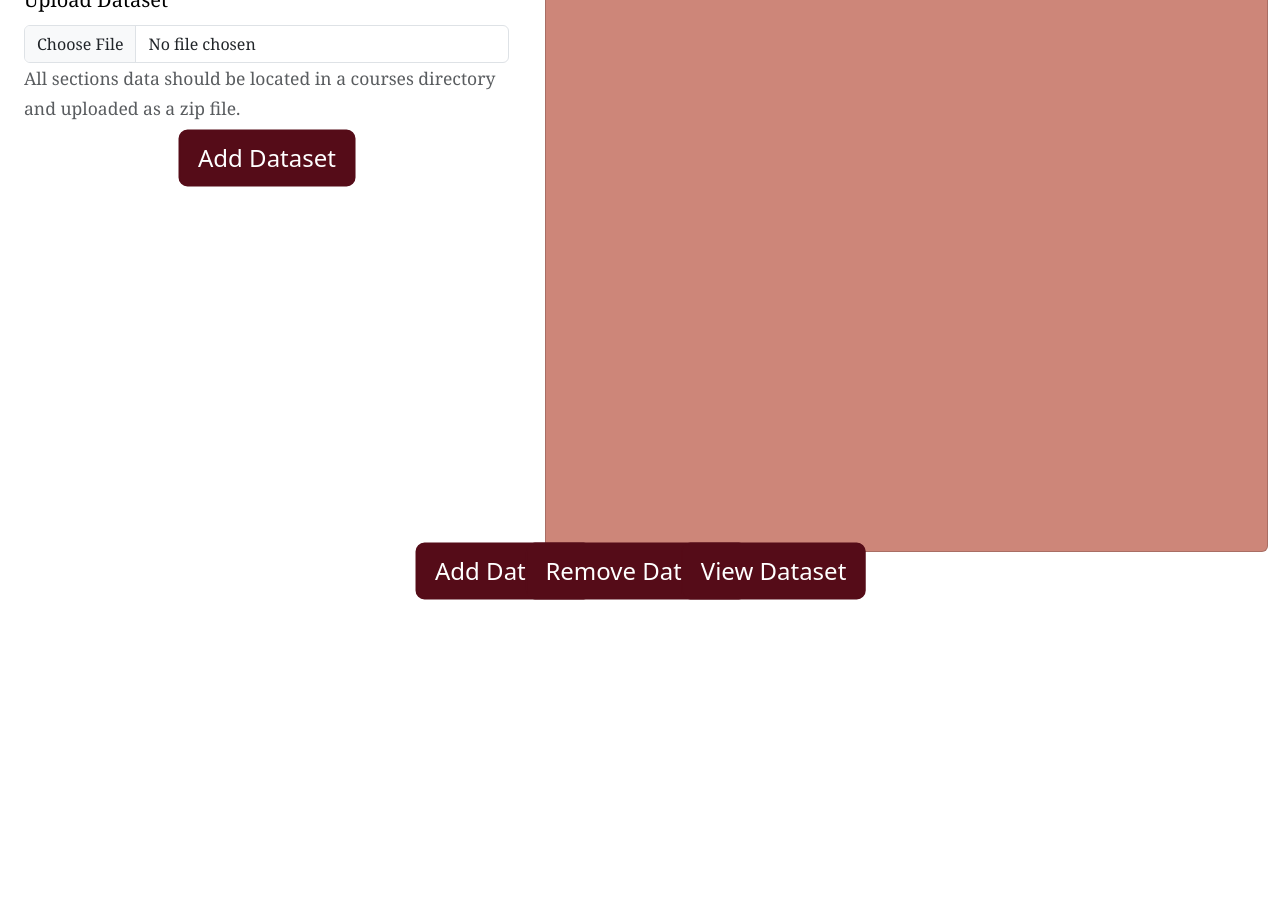
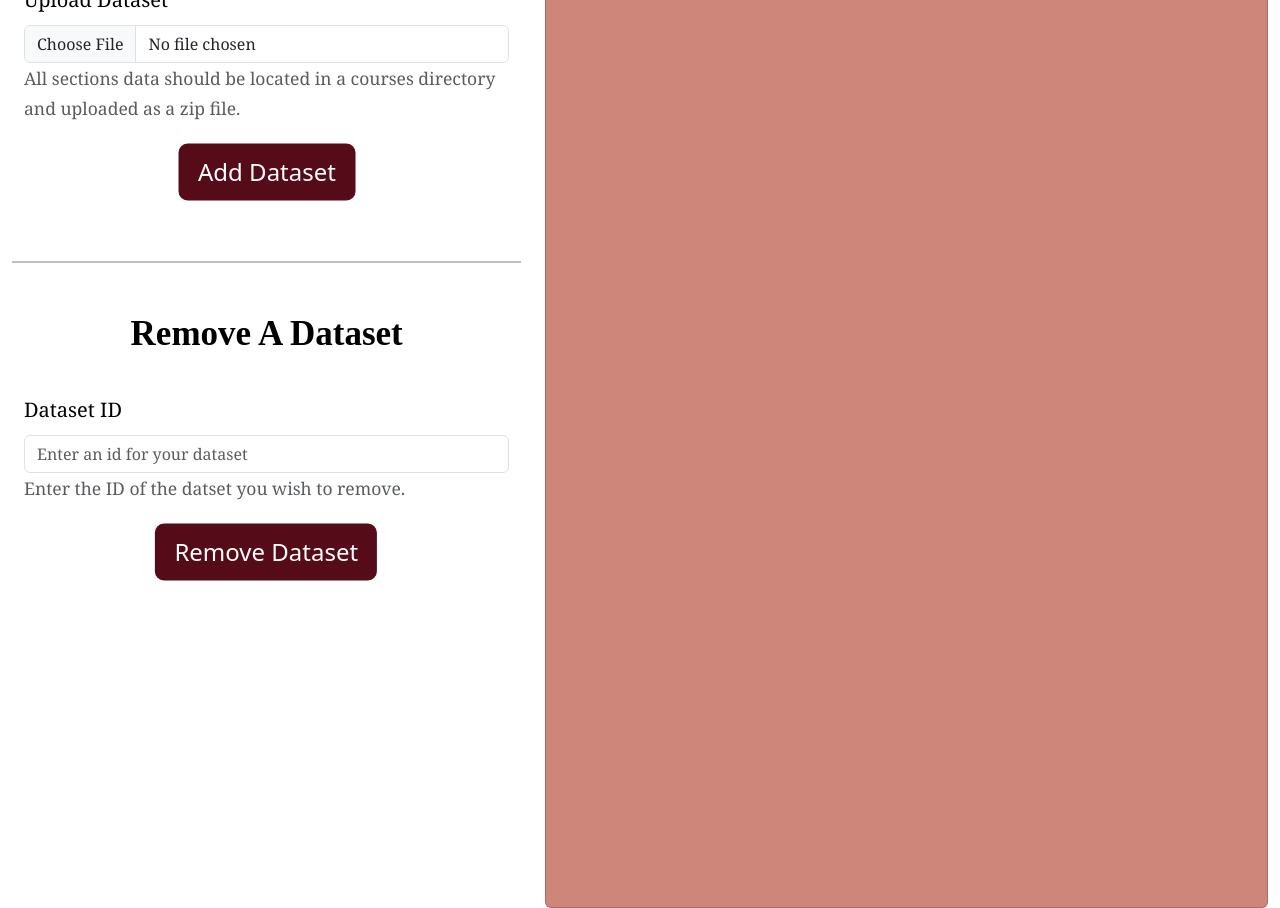
Before and after one commit to hesoru/Section_Insights, a React (Create React App) app in the folder frontend/my-app/: page / in a window 1280 px wide. Shown: the part 780-1688 px from the top of the page. Before the commit the page ends 1380 px from the top, so only its background shows below. Built offline with nearby package versions, Linux system fonts and the light colour scheme.

Commit message:
added API side for addDataset and removeDataset

```diff
--- /dev/null
+++ b/frontend/my-app/src/Api.js
@@ -0,0 +1,44 @@
+export async function addDataset(id, content, kind) {
+    const url = 'http://localhost:<port>'
+    try {
+        const response = await fetch(`${url}/dataset/${id}/${kind}`, {
+            method: 'PUT',
+            headers: {
+                'Content-Type': 'application/json',
+            },
+            //need to convert to base64 encoded
+            body: content
+        });
+
+        if(!response.ok) {
+            //to make sure the status code is 200 for success.
+            const error = await response.json(); //extract the error message
+            throw new Error("Error occured adding dataset to backend" + error);
+        }
+
+        //backend fetch was successful
+        return await response.json();
+    } catch(error) {
+        throw new Error("Error adding dataset to backend" + error);
+    }
+}
+
+export async function removeDataset(id) {
+    const url = 'http://localhost:<port>'
+    try {
+        const response = await fetch(`${url}/dataset/${id}`, {
+            method: 'DELETE',
+        });
+
+        if(!response.ok) {
+            //to make sure the status code is 200 for success.
+            const error = await response.json(); //extract the error message
+            throw new Error("Error occurred removing dataset from backend" + error);
+        }
+
+        //backend fetch was successful
+        return await response.json();
+    } catch(error) {
+        throw new Error("Error adding dataset to backend" + error);
+    }
+}
--- a/frontend/my-app/src/App.css
+++ b/frontend/my-app/src/App.css
@@ -14,6 +14,7 @@
   font-family: Vernada, serif;
   font-size: 35px;
   font-style: normal;
+  font-weight: bold;
   color: black;
   text-align: center;
   margin-top: 20px;
@@ -27,6 +28,7 @@
 .App-title {
   font-family: Verdana, serif;
   font-size: 50px;
+  font-weight: bold;
   color: white;
   text-align: center;
   margin-top: 40px;
@@ -71,3 +73,7 @@
   background-color: #8B1D3D;
   border-color: #8B1D3D;
 }
+
+.App-buttonrow {
+  margin-top: 30px;
+}
--- a/frontend/my-app/src/App.js
+++ b/frontend/my-app/src/App.js
@@ -1,7 +1,8 @@
 import {useState} from "react";
-import {Alert, Button, Card, Container, Row, Col, Form} from "react-bootstrap";
+import {Button, Card, Container, Row, Col, Form, Alert} from "react-bootstrap";
 import 'bootstrap/dist/css/bootstrap.min.css'
 import './App.css';
+import {addDataset, removeDataset} from "./Api";
 
 function App() {
     return (
@@ -18,19 +19,12 @@ function Layout() {
         <Container fluid className="h-100">
             <Row className="h-100">
                 <Col md={5} className="d-flex flex-column">
-                    <UploadInputFile/>
-
+                    <AddDataset/>
+                    <hr style={{marginTop: "70px", marginBottom: "30px", border: "1px solid black"}}/>
+                    <RemoveDataset/>
                 </Col>
                 <Col md={7} className="d-flex flex-column">
                     <InsightsViewer/>
-                </Col>
-            </Row>
-
-            <Row>
-                <Col>
-                    <AddDatasetButton/>
-                    <RemoveDatasetButton/>
-                    <ViewDatasetButton/>
                 </Col>
             </Row>
         </Container>
@@ -38,15 +32,15 @@ function Layout() {
     )
 }
 
-function AddDatasetButton() {
+function AddDatasetButton({onClick}) {
     return (
-        <Button className="App-buttons">Add Dataset</Button>
+        <Button onClick={onClick} className="App-buttons">Add Dataset</Button>
     );
 }
 
-function RemoveDatasetButton() {
+function RemoveDatasetButton({onClick}) {
     return (
-        <Button className="App-buttons">Remove Dataset</Button>
+        <Button onClick={onClick} className="App-buttons">Remove Dataset</Button>
     );
 }
 
@@ -56,7 +50,7 @@ function ViewDatasetButton() {
     );
 }
 
-function IdField() {
+function IdField({description}) {
     const [id, setId] = useState('');
     return (
         <Form.Group controlID="id" className="App-fieldtitle">
@@ -68,7 +62,7 @@ function IdField() {
                 placeholder="Enter an id for your dataset"
             />
             <Form.Text className="text-muted">
-                The ID will be used to uniquely identify your dataset, it may not contain underscores.
+                {description}
             </Form.Text>
         </Form.Group>
     )
@@ -94,11 +88,7 @@ function TypeField() {
 function SelectInputFile({file, setFile}) {
     const handleFileChange = (e) => {
         const selectedFile = e.target.files[0];
-        if (selectedFile && selectedFile.type === 'application/zip') {
-            setFile(selectedFile);
-        } else {
-            alert('Please upload a valid ZIP file');
-        }
+        setFile(selectedFile);
     };
 
     return (
@@ -119,35 +109,91 @@ function SelectInputFile({file, setFile}) {
     );
 }
 
-function UploadInputFile() {
-    const [id, setId] = useState('Enter an ID for the dataset');
+function AddDataset() {
+    const [id, setId] = useState("");
     const [file, setFile] = useState(null);
-    const [error, setError] = useState(null);
+    const [message, setMessage] = useState("");
+    const [alertType, setAlertType] = useState("");
 
-    const handleAddDataset = () => {
+    const handleAddDataset = async () => {
         if (!id || !file) {
-            setError("Please provide a dataset ID and a valid ZIP file")
+            setMessage("Please provide a dataset ID and a valid ZIP file");
+            setAlertType("danger");
             return;
         }
-
         //Handle upload
         console.log("do something with put to upload file");
-        alert("dataset added successfully!");
-        setError(null);
+        try {
+            const kind = "Sections";
+            await addDataset(id, file, kind);
+            setMessage(`Successfully added dataset ${id}!`);
+            setAlertType("success");
+        } catch (error) {
+            setMessage(`Could not add dataset ${id}, please check that you provided a valid dataset id and zip file`);
+            setAlertType("danger");
+        }
     };
     return (
         <Container>
             <h2 className="App-header">Add A Dataset</h2>
-            <IdField id={id} setId={setId}/>
+            {message && (
+                <Alert variant={alertType} onClose={() => setMessage(null)} dismissible>
+                    {message}
+                </Alert>
+            )}
+            <IdField id={id} setId={setId} description="The ID will be used to uniquely identify your dataset, it may not contain underscores."/>
             <TypeField/>
             <SelectInputFile file={file} setFile={setFile}/>
-            <Row className="mt-3">
+            <Row className="App-buttonrow">
                 <Col className="text-center">
                     <AddDatasetButton onClick={handleAddDataset} />
                 </Col>
             </Row>
         </Container>
     )
+}
+
+function RemoveDataset() {
+    const [id, setId] = useState("");
+    const [file, setFile] = useState(null);
+    const [message, setMessage] = useState("");
+    const [alertType, setAlertType] = useState("");
+
+    const handleRemoveDataset = async () => {
+        if (!id) {
+            setMessage("Please provide the id of an existing dataset");
+            setAlertType("danger");
+            return;
+        }
+        //Handle upload
+        console.log("do something with put to upload file");
+        try {
+            const kind = "Sections";
+            await removeDataset(id, file, kind);
+            setMessage(`Successfully removed dataset ${id}`);
+            setAlertType("success");
+        } catch (error) {
+            setMessage(`Could not remove dataset ${id}, please check that you provided the id of an existing dataset`);
+            setAlertType("danger");
+        }
+    };
+    return (
+        <Container>
+            <h2 className="App-header">Remove A Dataset</h2>
+            {message && (
+                <Alert variant={alertType} onClose={() => setMessage(null)} dismissible>
+                    {message}
+                </Alert>
+            )}
+            <IdField id={id} setId={setId} description="Enter the ID of the datset you wish to remove."/>
+            <Row className="App-buttonrow">
+                <Col className="text-center">
+                    <RemoveDatasetButton onClick={handleRemoveDataset} />
+                </Col>
+            </Row>
+        </Container>
+    )
+
 }
 
 function InsightsViewer() {
```
